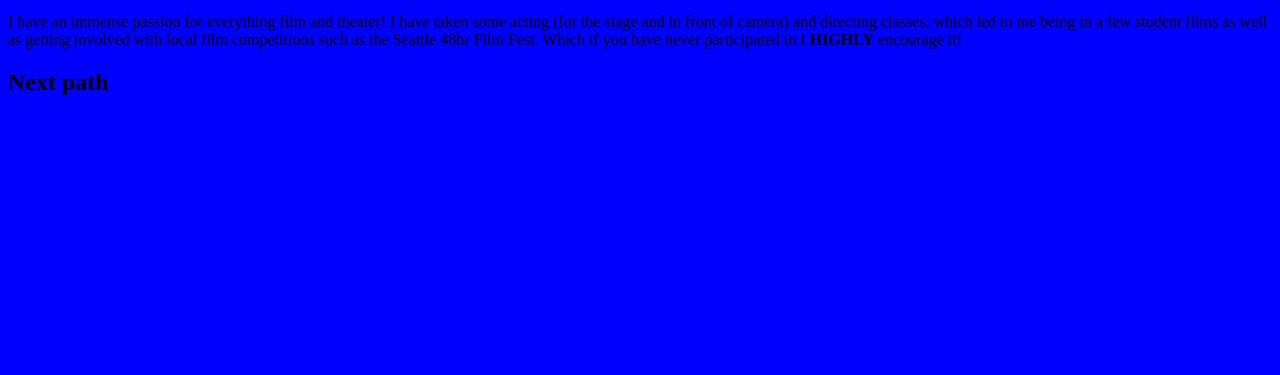
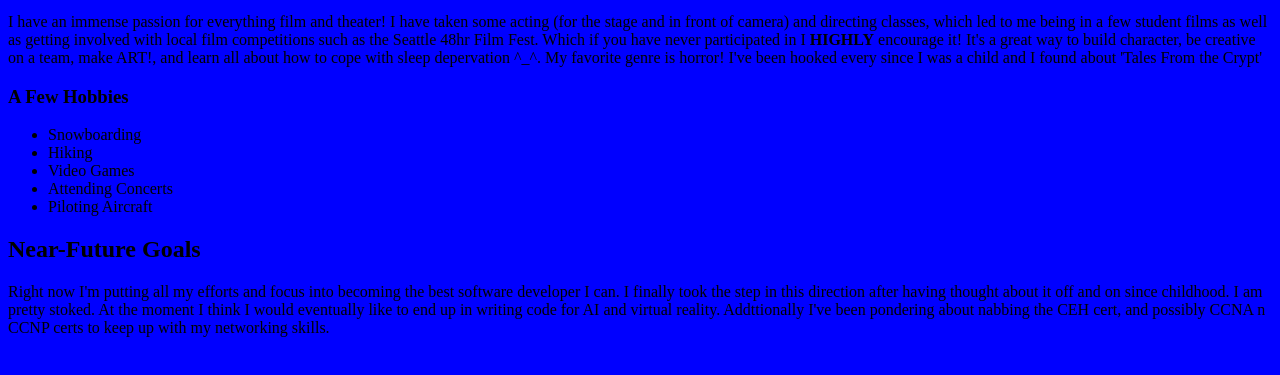
Before and after one commit to stengy/lab-02-about-me, a plain HTML site: page index.html in a window 1280 px wide. Shown: the part 137-512 px from the top of the page. Drawn offline with Linux system fonts and the light colour scheme.

Commit message:
finished paragraphs, hobby list and small blurb about future

```diff
--- a/index.html
+++ b/index.html
@@ -6,10 +6,22 @@
 
   <body>
     <h1> A Little About Me </h1>
-    <p>  I'm an Army veteran of 6 years.  I've been deployed to Iraq and Afghanistan with a detour to Pakistan.  My main job function in the Army was communications, though I've done almost everything from laying fiber optic cable all the way to setting up satalite comms from basically scratch.  Even though I have spent a great majority of my life in the IT realm of technology, it is truthfully about the least thing I enjoy about tech.  Most notably I really really loath fixing user email problems! </p>
+     <p>  I'm an Army veteran of 6 years.  I've been deployed to Iraq and Afghanistan with a detour to Pakistan.  My main job function in the Army was communications, though I've done almost everything from laying fiber optic cable all the way to setting up satalite comms from basically scratch.  Even though I have spent a great majority of my life in the IT realm of technology, it is truthfully about the least thing I enjoy about tech.  Most notably I really really loath fixing user email problems! </p>
 
-    <p> I have an immense passion for everything film and theater!  I have taken some acting (for the stage and in front of camera) and directing classes, which led to me being in a few student films as well as getting involved with local film competitions such as the Seattle 48hr Film Fest.  Which if you have never participated in I <strong>HIGHLY</strong> encourage it!
-    <h2> Next path </h2>
+    <p> I have an immense passion for everything film and theater!  I have taken some acting (for the stage and in front of camera) and directing classes, which led to me being in a few student films as well as getting involved with local film competitions such as the Seattle 48hr Film Fest.  Which if you have never participated in I <strong>HIGHLY</strong> encourage it!  It's a great way to build character, be creative on a team, make ART!, and learn all about how to cope with sleep depervation ^_^.  My favorite genre is horror!  I've been hooked every since I was a child and I found about 'Tales From the Crypt' </p>
+
+
+    <h3> A Few Hobbies </h3>
+     <ul>
+       <li> Snowboarding</li>
+       <li> Hiking </li>
+       <li> Video Games</li>
+       <li> Attending Concerts</li>
+       <li> Piloting Aircraft</li>
+     </ul>
+
+    <h2> Near-Future Goals</h2>
+     <p> Right now I'm putting all my efforts and focus into becoming the best software developer I can.  I finally took the step in this direction after having thought about it off and on since childhood.  I am pretty stoked.  At the moment I think I would eventually like to end up in writing code for AI and virtual reality.  Addttionally I've been pondering about nabbing the CEH cert, and possibly CCNA n CCNP certs to keep up with my networking skills. </p>
 
     <link rel="stylesheet" type="text/css" href="style.css">
     <script src="app.js"> </script>
```
